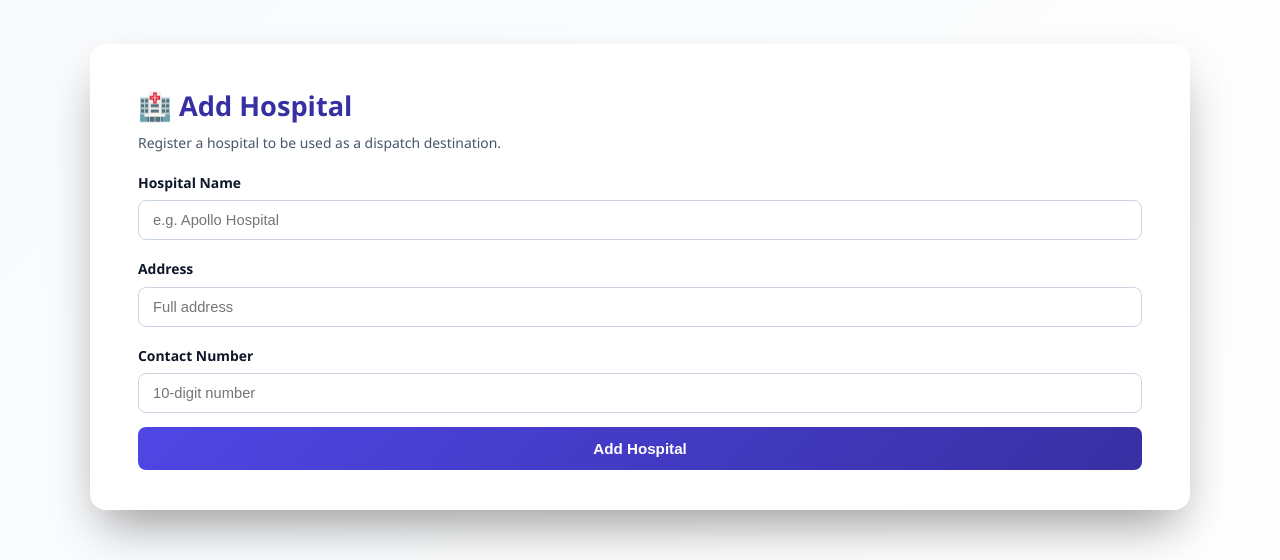
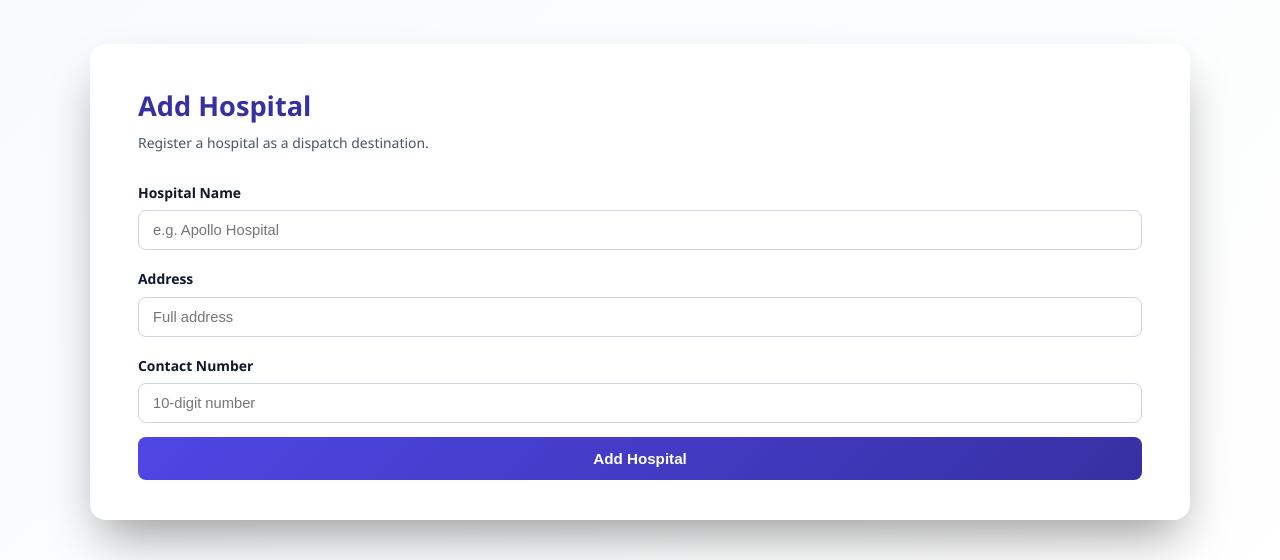
Before and after one commit to Sarvesh-Sarz/Resuscitation-Retrieval, a Flask app: page /add_hospital in a window 1280 px wide. Shown: the part 62-622 px from the top of the page. Run offline with Flask 3, Linux system fonts and the light colour scheme.

Commit message:
Refactor add_hospital.html layout and structure

```diff
--- a/templates/add_hospital.html
+++ b/templates/add_hospital.html
@@ -1,22 +1,16 @@
 {% extends "base.html" %}
 {% block content %}
-
-<h2>🏥 Add Hospital</h2>
-<p class="subtitle">Register a hospital to be used as a dispatch destination.</p>
-
+<div class="page-header">
+    <h2> Add Hospital</h2>
+    <p class="subtitle">Register a hospital as a dispatch destination.</p>
+</div>
 <form method="POST">
-
     <label>Hospital Name</label>
     <input type="text" name="name" placeholder="e.g. Apollo Hospital" required>
-
     <label>Address</label>
     <input type="text" name="address" placeholder="Full address" required>
-
     <label>Contact Number</label>
     <input type="text" name="contact" placeholder="10-digit number" maxlength="15" required>
-
     <button type="submit">Add Hospital</button>
-
 </form>
-
 {% endblock %}
```
